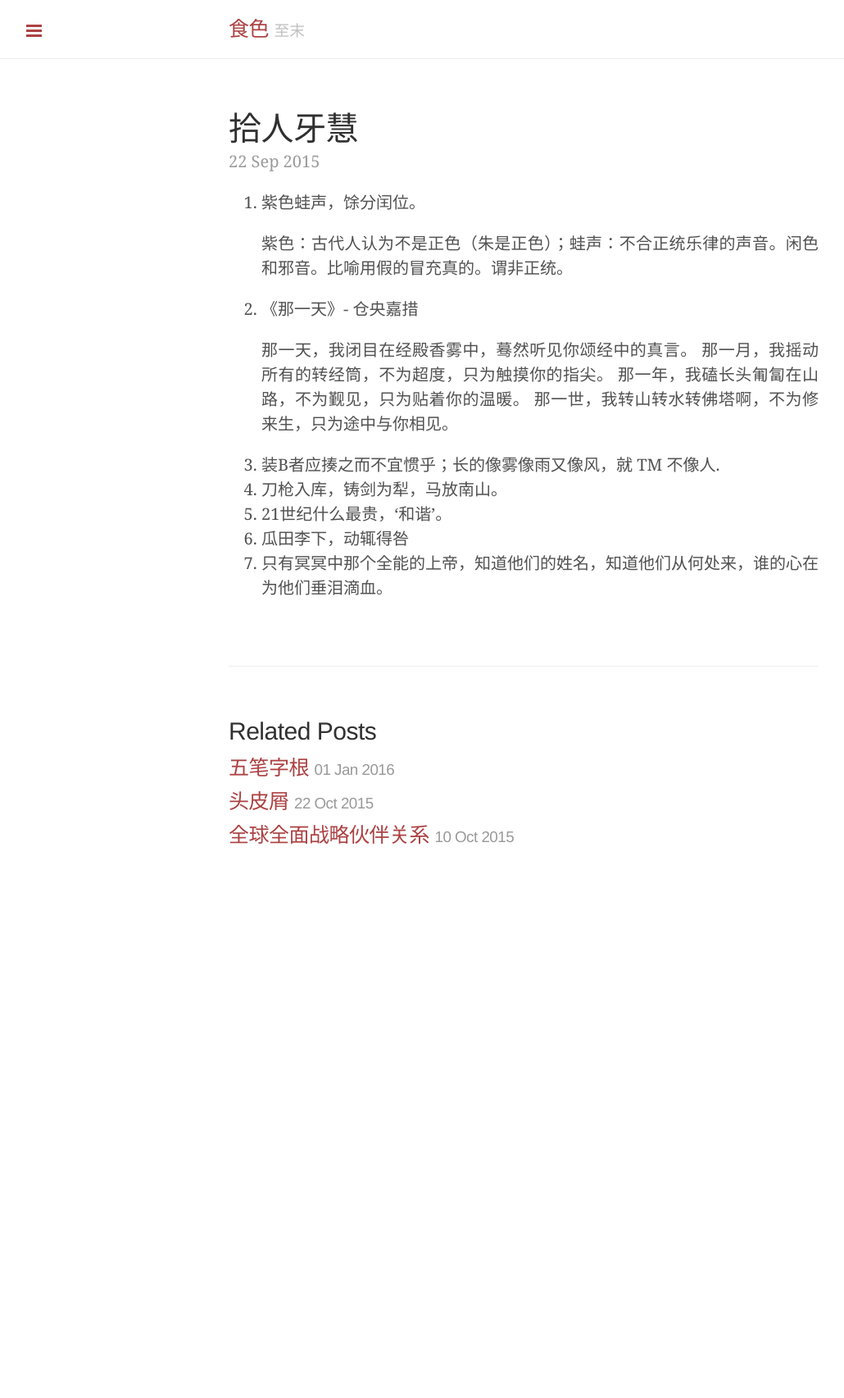
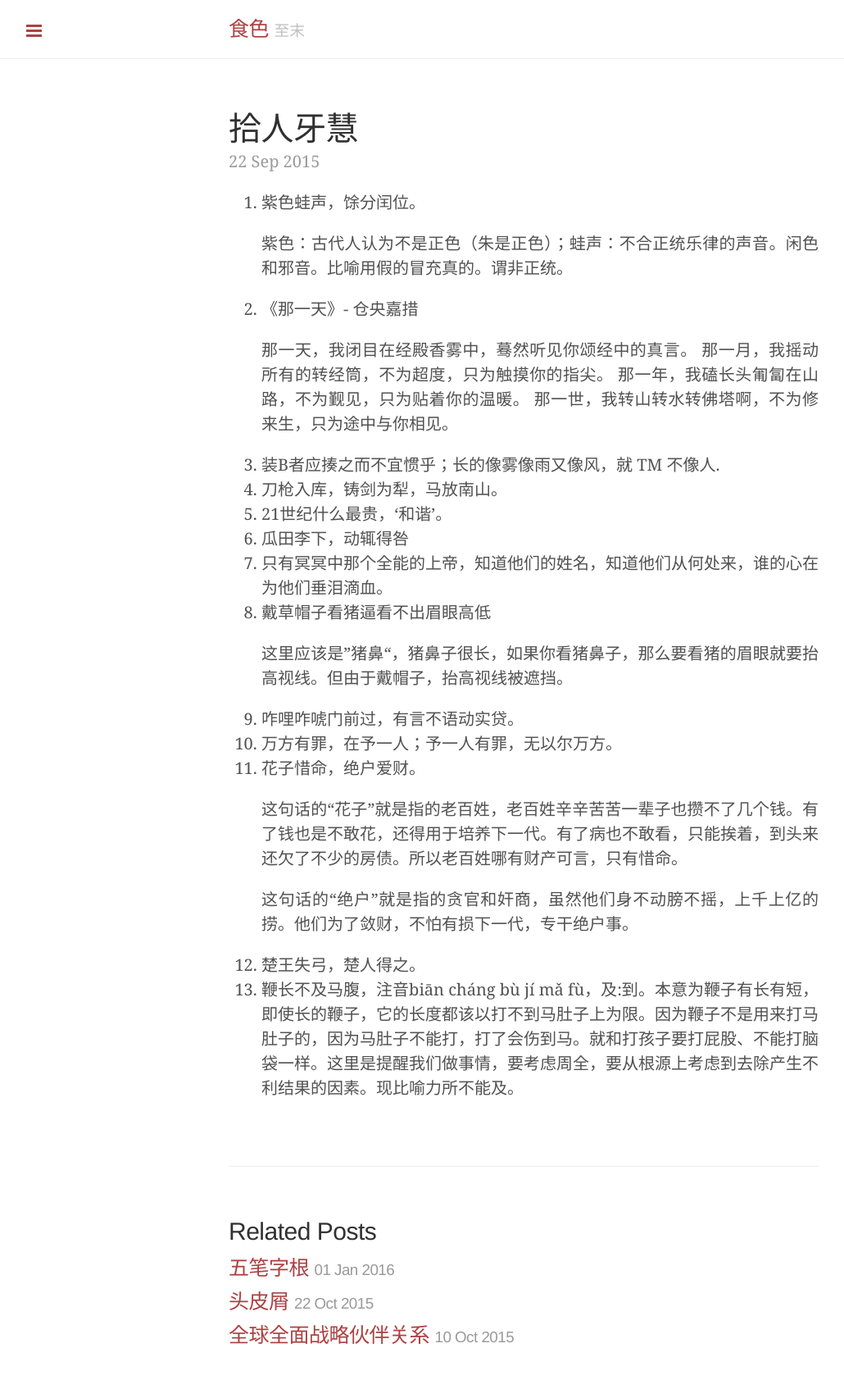
Before and after one commit to outsinre/zh-blog, a Jekyll site: the page built from _posts/2015-09-22-digest.md, in a window 1280 px wide. Shown: the whole page at 82% size, without its empty margins (1-1031 px from the left). Built offline with Jekyll 4.4.1, drawn with Linux system fonts in a browser that asks for light colours; Markdown is read by kramdown in place of the engine named in the settings; before the commit the page ends 1095 px from its top, so only the background shows below that.

Commit message:
history.doc

```diff
--- a/_posts/2015-09-22-digest.md
+++ b/_posts/2015-09-22-digest.md
@@ -17,3 +17,15 @@ title: 拾人牙慧
 5. 21世纪什么最贵，‘和谐’。
 6. 瓜田李下，动辄得咎
 7. 只有冥冥中那个全能的上帝，知道他们的姓名，知道他们从何处来，谁的心在为他们垂泪滴血。
+8. 戴草帽子看猪逼看不出眉眼高低
+
+   这里应该是”猪鼻“，猪鼻子很长，如果你看猪鼻子，那么要看猪的眉眼就要抬高视线。但由于戴帽子，抬高视线被遮挡。
+9. 咋哩咋唬门前过，有言不语动实贷。
+10. 万方有罪，在予一人；予一人有罪，无以尔万方。
+11. 花子惜命，绝户爱财。
+
+     这句话的“花子”就是指的老百姓，老百姓辛辛苦苦一辈子也攒不了几个钱。有了钱也是不敢花，还得用于培养下一代。有了病也不敢看，只能挨着，到头来还欠了不少的房债。所以老百姓哪有财产可言，只有惜命。
+
+    这句话的“绝户”就是指的贪官和奸商，虽然他们身不动膀不摇，上千上亿的捞。他们为了敛财，不怕有损下一代，专干绝户事。
+12. 楚王失弓，楚人得之。
+13. 鞭长不及马腹，注音biān cháng bù jí mǎ fù，及:到。本意为鞭子有长有短，即使长的鞭子，它的长度都该以打不到马肚子上为限。因为鞭子不是用来打马肚子的，因为马肚子不能打，打了会伤到马。就和打孩子要打屁股、不能打脑袋一样。这里是提醒我们做事情，要考虑周全，要从根源上考虑到去除产生不利结果的因素。现比喻力所不能及。
```
Also changed, not shown: 1 other file.
